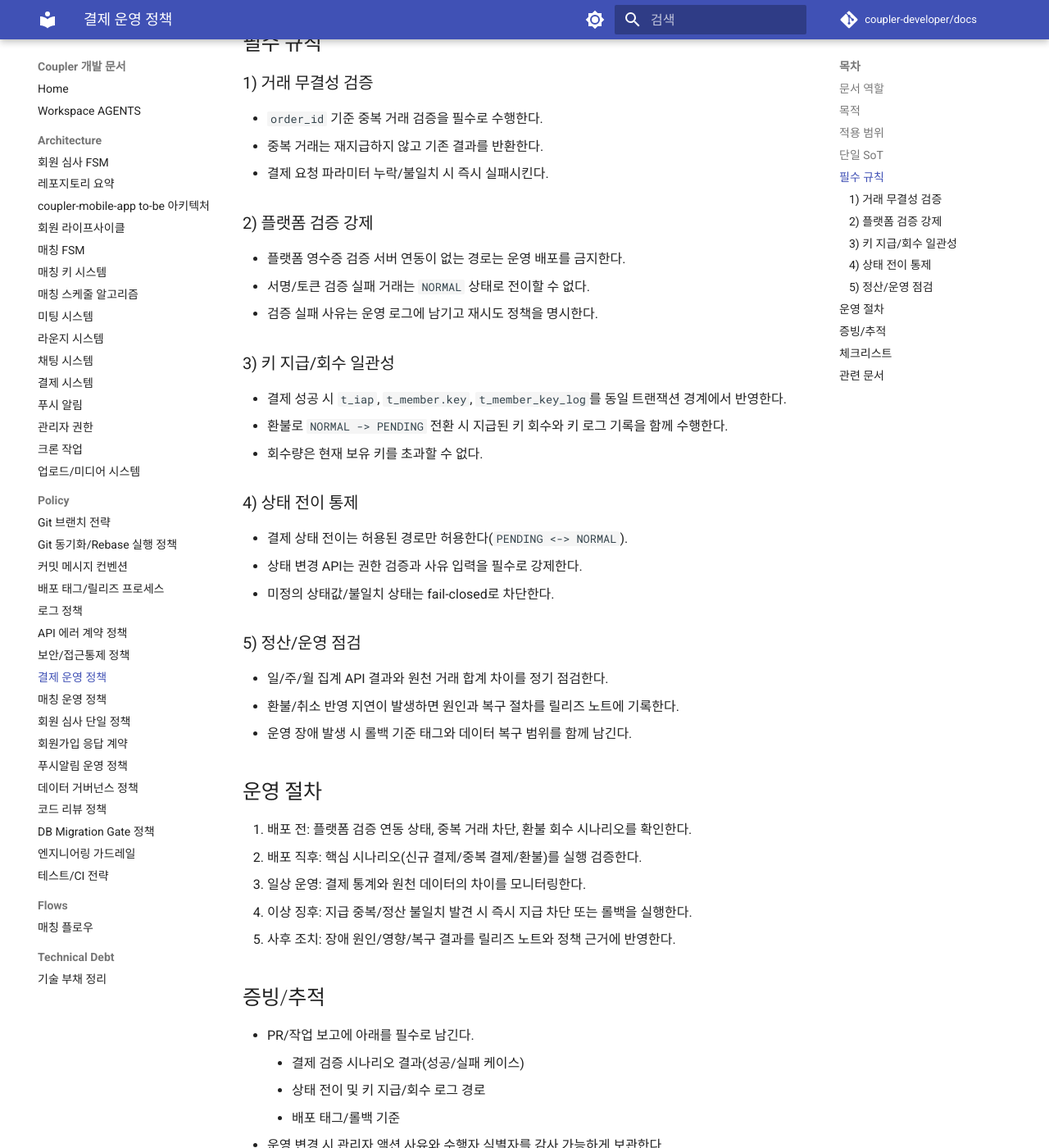
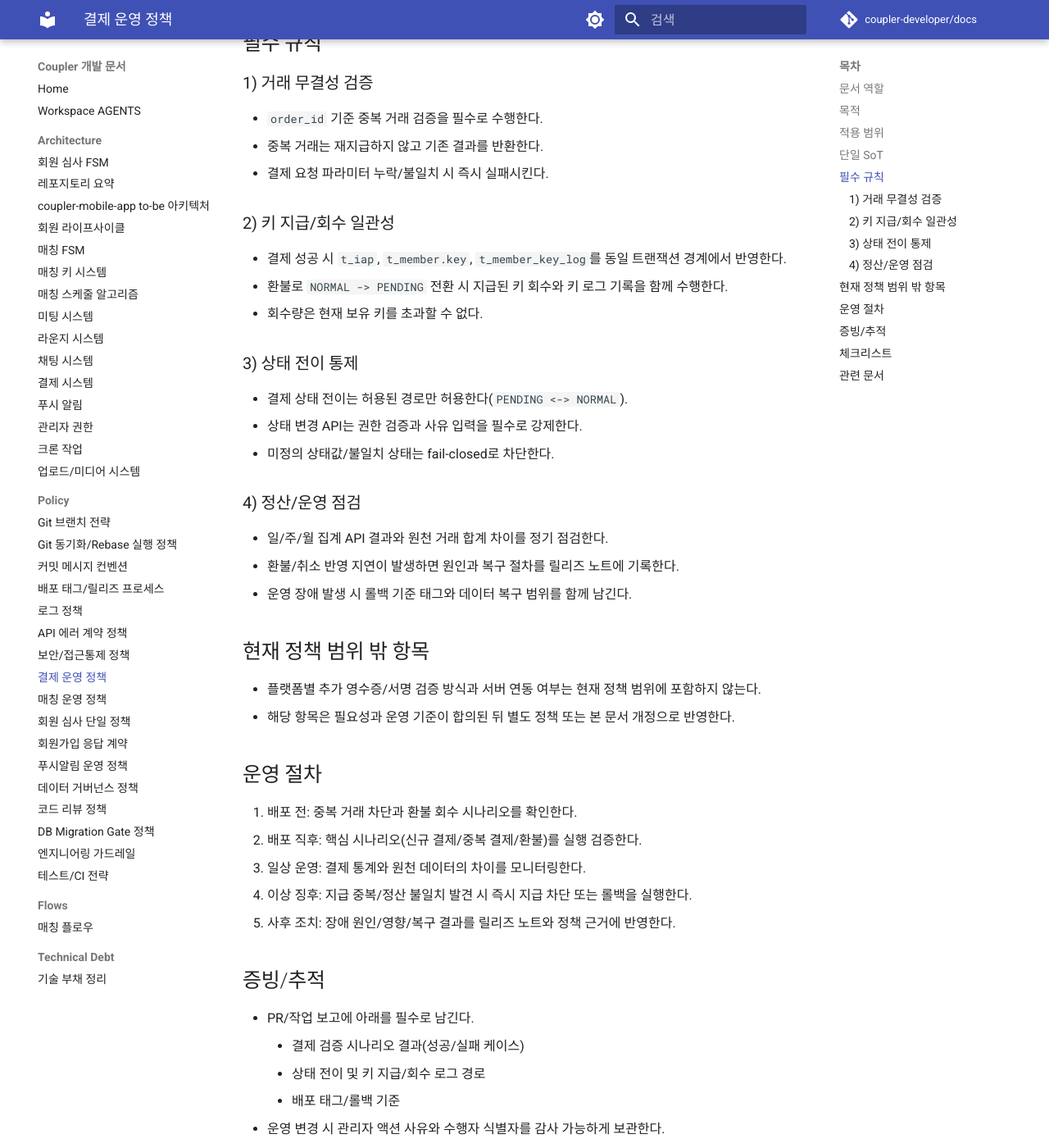
Before and after one commit to coupler-developer/docs, an MkDocs documentation site: the page built from content/policy/payment-ops-policy.md, in a window 1280 px wide and 1400 px high, scrolled down 846 px. Shown: the whole window at 82% size. Built offline with MkDocs 1.6.1 and Material for MkDocs 9.7.7, drawn with Linux system fonts in a browser that asks for light colours; comment, search, counter and statistics services are not loaded; some of the changed text lies outside the part shown.

Commit message:
docs: 결제 문서 합의 범위 정리
Changes:
- payment-system의 검증 현황에서 미합의 항목을 TODO 대신 현재 문서 범위 외로 정리
- payment-ops-policy에서 합의되지 않은 플랫폼 검증 규범을 제거하고 정책 범위 밖 항목으로 분리

Tests:
- npm run lint:md
- npm run build:docs

```diff
--- a/content/architecture/payment-system.md
+++ b/content/architecture/payment-system.md
@@ -116,12 +116,15 @@ flowchart LR
 | key | INT | 변동량 (+/-) |
 | created_date | DATETIME | 발생 시각 |
 
-## 검증 현황
+## 현재 문서화된 검증 범위
 
 | 항목 | 상태 |
 |------|------|
 | 거래 중복성 검증 | ✅ 구현됨 |
 | 파라미터 필수 여부 | ✅ 구현됨 |
 | 상품 존재 여부 | ✅ 구현됨 |
-| 영수증 서명 검증 | ❌ TODO |
-| 플랫폼 검증 서버 연동 | ❌ TODO |
+| 영수증 서명 검증 | 현재 문서 범위 외 |
+| 플랫폼 검증 서버 연동 | 현재 문서 범위 외 |
+
+- 위 표는 현재 문서에서 확인한 범위만 적는다.
+- 별도 합의되지 않은 검증 항목은 TODO로 두지 않고, 필요성 확정 전까지 정책/구현 범위 밖으로 본다.
--- a/content/policy/payment-ops-policy.md
+++ b/content/policy/payment-ops-policy.md
@@ -31,33 +31,32 @@
 - 중복 거래는 재지급하지 않고 기존 결과를 반환한다.
 - 결제 요청 파라미터 누락/불일치 시 즉시 실패시킨다.
 
-### 2) 플랫폼 검증 강제
-
-- 플랫폼 영수증 검증 서버 연동이 없는 경로는 운영 배포를 금지한다.
-- 서명/토큰 검증 실패 거래는 `NORMAL` 상태로 전이할 수 없다.
-- 검증 실패 사유는 운영 로그에 남기고 재시도 정책을 명시한다.
-
-### 3) 키 지급/회수 일관성
+### 2) 키 지급/회수 일관성
 
 - 결제 성공 시 `t_iap`, `t_member.key`, `t_member_key_log`를 동일 트랜잭션 경계에서 반영한다.
 - 환불로 `NORMAL -> PENDING` 전환 시 지급된 키 회수와 키 로그 기록을 함께 수행한다.
 - 회수량은 현재 보유 키를 초과할 수 없다.
 
-### 4) 상태 전이 통제
+### 3) 상태 전이 통제
 
 - 결제 상태 전이는 허용된 경로만 허용한다(`PENDING <-> NORMAL`).
 - 상태 변경 API는 권한 검증과 사유 입력을 필수로 강제한다.
 - 미정의 상태값/불일치 상태는 fail-closed로 차단한다.
 
-### 5) 정산/운영 점검
+### 4) 정산/운영 점검
 
 - 일/주/월 집계 API 결과와 원천 거래 합계 차이를 정기 점검한다.
 - 환불/취소 반영 지연이 발생하면 원인과 복구 절차를 릴리즈 노트에 기록한다.
 - 운영 장애 발생 시 롤백 기준 태그와 데이터 복구 범위를 함께 남긴다.
 
+## 현재 정책 범위 밖 항목
+
+- 플랫폼별 추가 영수증/서명 검증 방식과 서버 연동 여부는 현재 정책 범위에 포함하지 않는다.
+- 해당 항목은 필요성과 운영 기준이 합의된 뒤 별도 정책 또는 본 문서 개정으로 반영한다.
+
 ## 운영 절차
 
-1. 배포 전: 플랫폼 검증 연동 상태, 중복 거래 차단, 환불 회수 시나리오를 확인한다.
+1. 배포 전: 중복 거래 차단과 환불 회수 시나리오를 확인한다.
 2. 배포 직후: 핵심 시나리오(신규 결제/중복 결제/환불)를 실행 검증한다.
 3. 일상 운영: 결제 통계와 원천 데이터의 차이를 모니터링한다.
 4. 이상 징후: 지급 중복/정산 불일치 발견 시 즉시 지급 차단 또는 롤백을 실행한다.
@@ -73,7 +72,6 @@
 
 ## 체크리스트
 
-- [ ] 플랫폼별 영수증/서명 검증이 운영 경로에서 활성화되어 있는가?
 - [ ] 중복 거래 차단 후 재요청 시 재지급이 발생하지 않는가?
 - [ ] 환불 시 상태 전이, 키 회수, 로그 기록이 동시에 반영되는가?
 - [ ] 정산 집계와 원천 거래 합계 차이에 대한 점검 결과가 있는가?
```
